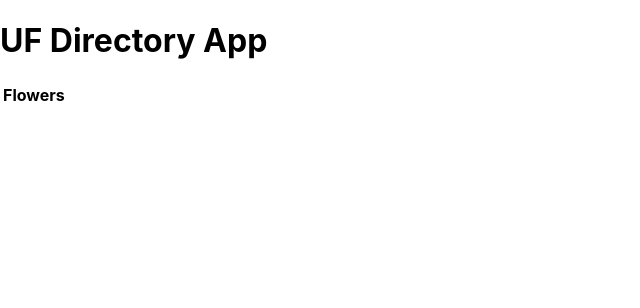
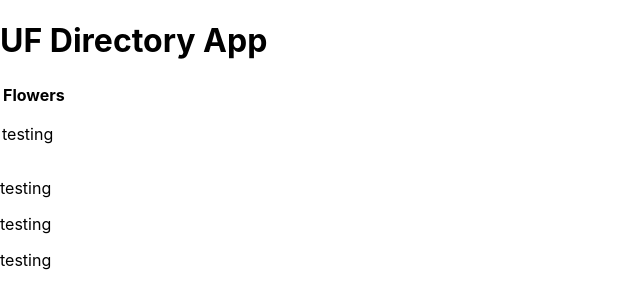
Before and after one commit to azharbaig171/flowersdb, a React (Create React App) app in the folder client/: page / in a window 1280 px wide. Shown: the top 308 px of the page, without its empty margins (0-640 px from the left). Built offline with nearby package versions, Linux system fonts and the light colour scheme.

Commit message:
Added component templates for React

```diff
--- a/client/package.json
+++ b/client/package.json
@@ -6,6 +6,7 @@
     "@testing-library/jest-dom": "^4.2.4",
     "@testing-library/react": "^9.3.3",
     "@testing-library/user-event": "^7.1.2",
+    "axios": "^0.19.0",
     "react": "^16.12.0",
     "react-dom": "^16.12.0",
     "react-scripts": "3.3.0"
--- a/client/src/App.js
+++ b/client/src/App.js
@@ -1,5 +1,8 @@
 import React from 'react';
-import logo from './logo.svg';
+import FlowersList from './components/FlowersList';
+import AddSighting from './components/AddSighting';
+import ViewFlower from './components/ViewFlower';
+import UpdateFlower from './components/UpdateFlower';
 import './App.css';
 
 function App() {
@@ -19,13 +22,14 @@ function App() {
                       <b>Flowers</b>
                     </td>
                   </tr>
-                  {/*All Flowers List goes here */}
+                  <FlowersList/>
                 </table>
               </div>
             </div>
             <div className="column2">
-              {/*View Flowers List goes here */}
-              {/*Add Flowers List goes here */}
+              <ViewFlower/>
+              <UpdateFlower/>
+              <AddSighting/>
             </div>
           </div>
           {/*Credit to data was here */}
--- /dev/null
+++ b/client/src/components/AddSighting.js
@@ -0,0 +1,23 @@
+import React from 'react';
+import axios from 'axios';
+
+class AddSighting extends React.Component  {
+
+render() {
+
+    return(
+        <div>
+            <p>testing</p>
+        </div>
+    )
+
+
+
+
+
+
+    }
+
+}
+
+export default AddSighting;
--- /dev/null
+++ b/client/src/components/FlowersList.js
@@ -0,0 +1,23 @@
+import React from 'react';
+import axios from 'axios';
+
+class FlowersList extends React.Component  {
+
+render() {
+
+    return(
+        <div>
+            <p>testing</p>
+        </div>
+    )
+
+
+
+
+
+
+    }
+
+}
+
+export default FlowersList;
--- /dev/null
+++ b/client/src/components/UpdateFlower.js
@@ -0,0 +1,23 @@
+import React from 'react';
+import axios from 'axios';
+
+class UpdateFlower extends React.Component  {
+
+render() {
+
+    return(
+        <div>
+            <p>testing</p>
+        </div>
+    )
+
+
+
+
+
+
+    }
+
+}
+
+export default UpdateFlower;
--- /dev/null
+++ b/client/src/components/ViewFlower.js
@@ -0,0 +1,23 @@
+import React from 'react';
+import axios from 'axios';
+
+class ViewFlower extends React.Component  {
+
+render() {
+
+    return(
+        <div>
+            <p>testing</p>
+        </div>
+    )
+
+
+
+
+
+
+    }
+
+}
+
+export default ViewFlower;
```
Also changed, not shown: 1 other file (tests, documents, lock files or other folders).
